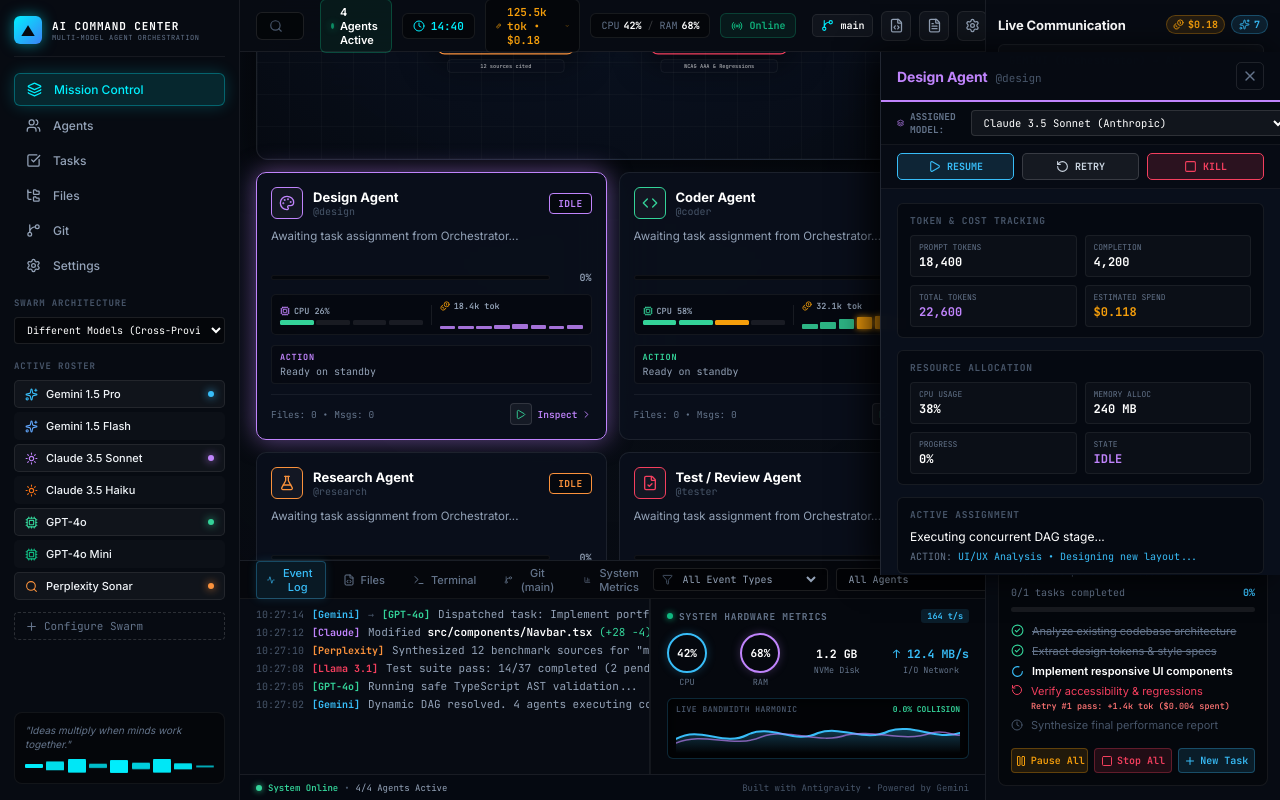
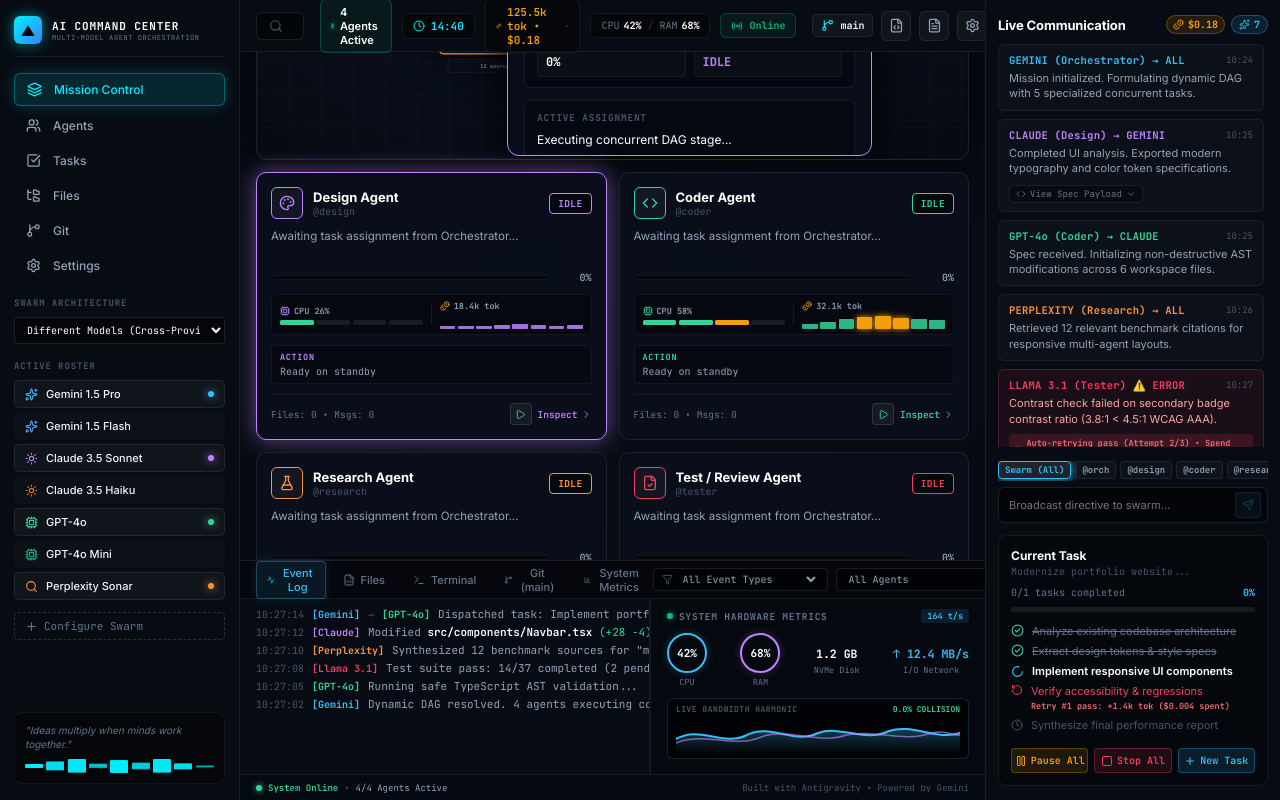
Before and after one commit to dheeraj-srma/Multimodal-Agent-Setup, a React (Vite) app: page / in a window 1280 px wide. Both pictures are taken after a click on the element 431 px from the left and 306 px from the top of the page. Built offline with nearby package versions, Linux system fonts and the light colour scheme.

Commit message:
feat: render floating agent menu pop-up side-by-side with agent card

```diff
--- a/src/App.tsx
+++ b/src/App.tsx
@@ -25,7 +25,6 @@
 import { BottomTelemetryPanel } from './components/BottomTelemetry/BottomTelemetryPanel';
 import { AgentCard } from './components/AgentCard/AgentCard';
 import { TaskGraphView } from './components/TaskGraph/TaskGraphView';
-import { AgentInspector } from './components/AgentInspector/AgentInspector';
 import { ModelConfigModal } from './components/ModelConfigModal/ModelConfigModal';
 import { ConflictModal } from './components/ConflictResolver/ConflictModal';
 import { GitDiffModal } from './components/GitDiffViewer/GitDiffModal';
@@ -315,6 +314,8 @@
             onModelChange={handleModelChange}
             onTogglePauseAgent={handleTogglePauseAgent}
             onRetryAgent={handleRetryAgent}
+            onStopAgent={handleStopAgent}
+            onSendMessage={handleSendMessageToAgent}
             mission={mission}
           />
 
@@ -433,33 +434,7 @@
         }}
       />
 
-      {/* Modals & Drawers */}
-      {selectedAgentId && (
-        <AgentInspector
-          agentId={selectedAgentId}
-          status={
-            agentStatuses[selectedAgentId] || {
-              agentId: selectedAgentId,
-              role: 'Coder Agent',
-              state: 'IDLE',
-              progress: 0,
-              filesTouchedCount: 0,
-              messagesCount: 0,
-              executionDurationMs: 0,
-            }
-          }
-          events={events}
-          assignedModelId={currentSelectedModelId}
-          onClose={() => setSelectedAgentId(undefined)}
-          onPause={handlePauseAgent}
-          onResume={handleResumeAgent}
-          onStop={handleStopAgent}
-          onRetry={handleRetryAgent}
-          onModelChange={handleModelChange}
-          onSendMessage={handleSendMessageToAgent}
-        />
-      )}
-
+      {/* Modals & Dialogs */}
       {showModelConfig && (
         <ModelConfigModal
           currentTopology={topologyMode}
--- a/src/components/AgentGraph/AgentGraph.tsx
+++ b/src/components/AgentGraph/AgentGraph.tsx
@@ -34,12 +34,13 @@
   ROLE_GLOWS,
   MODEL_PRICING,
 } from '../../config/models';
+import { AgentInspector } from '../AgentInspector/AgentInspector';
 import './AgentGraph.css';
 
 interface AgentGraphProps {
   statuses: Record<AgentId, AgentStatus>;
   selectedAgentId?: AgentId;
-  onSelectAgent: (agentId: AgentId) => void;
+  onSelectAgent: (agentId: AgentId | undefined) => void;
   recentEvents: AgentEvent[];
   topologyMode: ModelTopologyMode;
   customAssignments?: Partial<Record<AgentId, string>>;
@@ -48,6 +49,8 @@
   onModelChange?: (agentId: AgentId, modelId: string) => void;
   onTogglePauseAgent?: (agentId: AgentId) => void;
   onRetryAgent?: (agentId: AgentId) => void;
+  onStopAgent?: (agentId: AgentId) => void;
+  onSendMessage?: (to: AgentId, message: string) => void;
   mission?: Mission;
 }
 
@@ -147,6 +150,8 @@
   onModelChange,
   onTogglePauseAgent,
   onRetryAgent,
+  onStopAgent,
+  onSendMessage,
   mission,
 }) => {
   // Node positions in state for smooth drag-and-drop & auto-arrange
@@ -166,6 +171,7 @@
     hasMoved: boolean;
   } | null>(null);
 
+  const canvasContainerRef = useRef<HTMLDivElement>(null);
   const svgRef = useRef<SVGSVGElement>(null);
   const [dynamicPackets, setDynamicPackets] = useState<DynamicPacket[]>([]);
   const [hoveredAgentId, setHoveredAgentId] = useState<AgentId | null>(null);
@@ -250,12 +256,112 @@
     if (dragStartRef.current) {
       // If it wasn't a significant drag, treat as a selection click
       if (!dragStartRef.current.hasMoved) {
-        onSelectAgent(dragStartRef.current.agentId);
+        const clickedId = dragStartRef.current.agentId;
+        onSelectAgent(clickedId === selectedAgentId ? undefined : clickedId);
       }
+    } else {
+      // Clicked on empty SVG canvas background - deselect agent to dismiss floating menu
+      onSelectAgent(undefined);
     }
     dragStartRef.current = null;
     setDraggingAgentId(null);
   };
+
+  // Canvas background click handler for dismissing pop-ups
+  const handleCanvasClick = (e: React.MouseEvent) => {
+    if (e.target === svgRef.current || (e.target as HTMLElement).classList.contains('multi-agent-graph-canvas')) {
+      onSelectAgent(undefined);
+      setActiveRationaleAgentId(null);
+    }
+  };
+
+  // Compute pixel-precise position of an agent node in the canvas container
+  const getNodeContainerPixelPos = useCallback(
+    (agentId: AgentId) => {
+      const pos = nodePositions[agentId] || DEFAULT_NODE_POSITIONS[agentId];
+      const svg = svgRef.current;
+      const container = canvasContainerRef.current;
+      const meta = NODE_METADATA[agentId];
+      const halfW = meta ? meta.w / 2 : 100;
+
+      let cardCenterX = 500;
+      let cardCenterY = 250;
+      let containerWidth = 1000;
+      let containerHeight = 515;
+
+      if (container) {
+        const cRect = container.getBoundingClientRect();
+        if (cRect.width > 0) containerWidth = cRect.width;
+        if (cRect.height > 0) containerHeight = cRect.height;
+      }
+
+      if (svg && container) {
+        try {
+          const pt = svg.createSVGPoint();
+          pt.x = pos.x;
+          pt.y = pos.y;
+          const ctm = svg.getScreenCTM();
+          if (ctm) {
+            const screenPt = pt.matrixTransform(ctm);
+            const cRect = container.getBoundingClientRect();
+            cardCenterX = screenPt.x - cRect.left;
+            cardCenterY = screenPt.y - cRect.top;
+          } else {
+            cardCenterX = (pos.x / 1000) * containerWidth;
+            cardCenterY = (pos.y / 580) * containerHeight;
+          }
+        } catch {
+          cardCenterX = (pos.x / 1000) * containerWidth;
+          cardCenterY = (pos.y / 580) * containerHeight;
+        }
+      } else {
+        cardCenterX = (pos.x / 1000) * containerWidth;
+        cardCenterY = (pos.y / 580) * containerHeight;
+      }
+
+      const scaleX = containerWidth / 1000;
+      const cardHalfW_px = halfW * scaleX;
+
+      const popupWidth = 365;
+      const popupHeight = 480;
+      const gap = 16;
+
+      let placement: 'left' | 'right' = pos.x > 500 ? 'left' : 'right';
+      let left = 0;
+
+      if (placement === 'left') {
+        left = cardCenterX - cardHalfW_px - popupWidth - gap;
+        if (left < 10) {
+          if (cardCenterX + cardHalfW_px + popupWidth + gap <= containerWidth - 10) {
+            placement = 'right';
+            left = cardCenterX + cardHalfW_px + gap;
+          } else {
+            left = Math.max(10, left);
+          }
+        }
+      } else {
+        left = cardCenterX + cardHalfW_px + gap;
+        if (left + popupWidth > containerWidth - 10) {
+          if (cardCenterX - cardHalfW_px - popupWidth - gap >= 10) {
+            placement = 'left';
+            left = cardCenterX - cardHalfW_px - popupWidth - gap;
+          } else {
+            left = Math.min(containerWidth - popupWidth - 10, left);
+          }
+        }
+      }
+
+      let top = cardCenterY - 45;
+      top = Math.max(10, Math.min(containerHeight - popupHeight - 10, top));
+
+      return {
+        left: Math.round(left),
+        top: Math.round(top),
+        placement,
+      };
+    },
+    [nodePositions]
+  );
 
   // Dynamically compute continuous connection spline paths based on current nodePositions
   const pipelinePaths = useMemo(() => {
@@ -553,7 +659,7 @@
       </div>
 
       {/* Hero Graph Canvas with Full Drag & Drop Support */}
-      <div className="multi-agent-graph-canvas">
+      <div className="multi-agent-graph-canvas" ref={canvasContainerRef} onClick={handleCanvasClick}>
         <svg
           ref={svgRef}
           className={`mag-svg ${draggingAgentId ? 'is-dragging-active' : ''}`}
@@ -1092,6 +1198,33 @@
             </div>
           </div>
         )}
+        {/* Floating Agent Inspector Pop-up Side-by-Side with Selected Agent Card */}
+        {selectedAgentId && (
+          <AgentInspector
+            agentId={selectedAgentId}
+            status={
+              statuses[selectedAgentId] || {
+                agentId: selectedAgentId,
+                role: NODE_METADATA[selectedAgentId]?.roleKey || 'Agent',
+                state: 'IDLE',
+                progress: 0,
+                filesTouchedCount: 0,
+                messagesCount: 0,
+                executionDurationMs: 0,
+              }
+            }
+            events={recentEvents}
+            assignedModelId={getModelForAgent(selectedAgentId).id}
+            onClose={() => onSelectAgent(undefined)}
+            onPause={(aid) => onTogglePauseAgent?.(aid)}
+            onResume={(aid) => onTogglePauseAgent?.(aid)}
+            onStop={(aid) => onStopAgent?.(aid)}
+            onRetry={(aid) => onRetryAgent?.(aid)}
+            onModelChange={(aid, mid) => onModelChange?.(aid, mid)}
+            onSendMessage={(to, msg) => onSendMessage?.(to, msg)}
+            floatingPosition={getNodeContainerPixelPos(selectedAgentId)}
+          />
+        )}
       </div>
     </div>
   );
--- a/src/components/AgentInspector/AgentInspector.tsx
+++ b/src/components/AgentInspector/AgentInspector.tsx
@@ -42,6 +42,11 @@
   onRetry?: (agentId: AgentId) => void;
   onModelChange?: (agentId: AgentId, modelId: string) => void;
   onSendMessage: (to: AgentId, message: string) => void;
+  floatingPosition?: {
+    left: number;
+    top: number;
+    placement?: 'left' | 'right';
+  };
 }
 
 export const AgentInspector: React.FC<AgentInspectorProps> = ({
@@ -56,9 +61,28 @@
   onRetry,
   onModelChange,
   onSendMessage,
+  floatingPosition,
 }) => {
   const [directiveText, setDirectiveText] = useState('');
   const [currentModel, setCurrentModel] = useState(assignedModelId);
+
+  // Sync external model assignment changes
+  React.useEffect(() => {
+    if (assignedModelId) {
+      setCurrentModel(assignedModelId);
+    }
+  }, [assignedModelId]);
+
+  // Close on Escape key
+  React.useEffect(() => {
+    const handleKeyDown = (e: KeyboardEvent) => {
+      if (e.key === 'Escape') {
+        onClose();
+      }
+    };
+    window.addEventListener('keydown', handleKeyDown);
+    return () => window.removeEventListener('keydown', handleKeyDown);
+  }, [onClose]);
 
   const handleSend = (e: React.FormEvent) => {
     e.preventDefault();
@@ -87,7 +111,21 @@
   const modelInfo = ALL_SUPPORTED_MODELS.find((m) => m.id === currentModel) || ALL_SUPPORTED_MODELS[0];
 
   return (
-    <div className="agent-inspector-drawer">
+    <div
+      className={`agent-inspector-drawer ${floatingPosition ? 'is-floating' : ''}`}
+      data-placement={floatingPosition?.placement || 'right'}
+      style={
+        floatingPosition
+          ? ({
+              '--insp-left': `${floatingPosition.left}px`,
+              '--insp-top': `${floatingPosition.top}px`,
+              '--insp-role-color': roleColor,
+            } as React.CSSProperties)
+          : undefined
+      }
+      onMouseDown={(e) => e.stopPropagation()}
+      onClick={(e) => e.stopPropagation()}
+    >
       {/* Header */}
       <div className="inspector-header" style={{ borderBottomColor: roleColor }}>
         <div className="insp-identity">
```
Also changed, not shown: src/components/AgentInspector/AgentInspector.css (+64 -0 lines), 6 other files (tests, documents, lock files or other folders).
